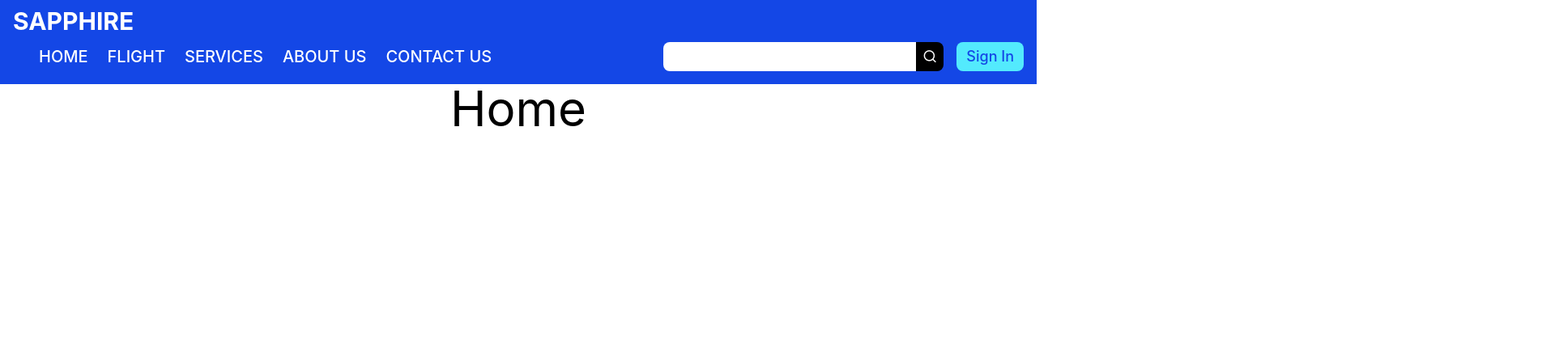
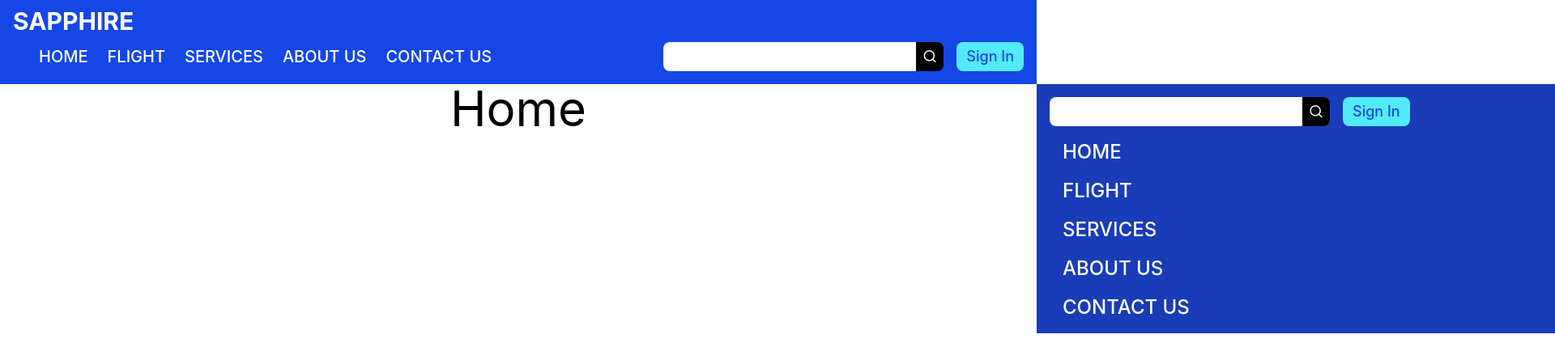
Before and after one commit to Harsh-Codes-hub/Sapphire-Airline-Ticket-Booking-TASK48, a React (Vite) app: page / in a window 1280 px wide. Shown: the top 450 px of the page at 81% size, 1920 px wide, since content can reach past the window. Built offline with nearby package versions, Linux system fonts and the light colour scheme.

Commit message:
feat: refactor Navbar and add SideNav component with links data

```diff
--- a/src/components/NavLink.jsx
+++ b/src/components/NavLink.jsx
@@ -3,7 +3,7 @@ import { Link } from "react-router-dom";
 const NavLink = ({ path, placeHolder }) => {
   return (
     <li>
-      <Link className="text-xl uppercase" to={path}>{placeHolder}</Link>
+      <Link className="uppercase" to={path}>{placeHolder}</Link>
     </li>
   );
 };
--- a/src/components/Navbar.jsx
+++ b/src/components/Navbar.jsx
@@ -1,20 +1,15 @@
 import NavLink from "./NavLink";
+import links from "../data/Links";
+import SideNav from "./SideNav";
 
 const Navbar = () => {
-  const links = [
-    { path: "/", placeHolder: "Home" },
-    { path: "/Flight", placeHolder: "Flight" },
-    { path: "/Services", placeHolder: "Services" },
-    { path: "/AboutUs", placeHolder: "About Us" },
-    { path: "/ContactUs", placeHolder: "Contact Us" },
-  ];
-
   return (
+    <>
       <header className="relative py-2 px-4 bg-blue-700 text-white">
         <div className="flex items-center justify-between lg:block">
           <h1 className="text-3xl font-bold mb-2">SAPPHIRE</h1>
           <nav className="hidden items-center lg:flex pb-2">
-          <ul className="flex gap-6 items-center mr-auto ml-8 text-white font-medium">
+            <ul className="flex gap-6 items-center mr-auto ml-8 text-white font-medium text-xl">
               {links.map(({ path, placeHolder }) => (
                 <NavLink path={path} placeHolder={placeHolder} />
               ))}
@@ -42,6 +37,8 @@ const Navbar = () => {
           </nav>
         </div>
       </header>
+      <SideNav />
+    </>
   );
 };
 
--- /dev/null
+++ b/src/components/SideNav.jsx
@@ -0,0 +1,33 @@
+import links from "../data/Links";
+import NavLink from "./NavLink";
+
+const SideNav = () => {
+  return (
+    <nav className="absolute bg-blue-800 z-50 w-screen text-white translate-x-full pointer-events-none">
+      <div className="flex mt-4 ml-4">
+        <div className="mr-4 flex items-center rounded-lg overflow-hidden text-lg">
+          <input
+            type="text"
+            className="bg-white text-black py-1 px-3 outline-0"
+          />
+          <button type="button" className="bg-black py-1 px-2 text-white">
+            <i className="ri-search-line"></i>
+          </button>
+        </div>
+        <button
+          type="button"
+          className="bg-cyan-300 text-blue-700 py-1 px-3 text-lg font-medium rounded-lg"
+        >
+          Sign In
+        </button>
+      </div>
+      <ul className="flex flex-col ml-8 gap-4 py-4 text-2xl font-medium">
+        {links.map(({ path, placeHolder }) => (
+          <NavLink path={path} placeHolder={placeHolder} />
+        ))}
+      </ul>
+    </nav>
+  );
+};
+
+export default SideNav;
--- /dev/null
+++ b/src/data/links.js
@@ -0,0 +1,9 @@
+  const links = [
+    { path: "/", placeHolder: "Home" },
+    { path: "/Flight", placeHolder: "Flight" },
+    { path: "/Services", placeHolder: "Services" },
+    { path: "/AboutUs", placeHolder: "About Us" },
+    { path: "/ContactUs", placeHolder: "Contact Us" },
+  ];
+
+  export default links;
```
Lines whose indentation alone changed are shown as unchanged.
